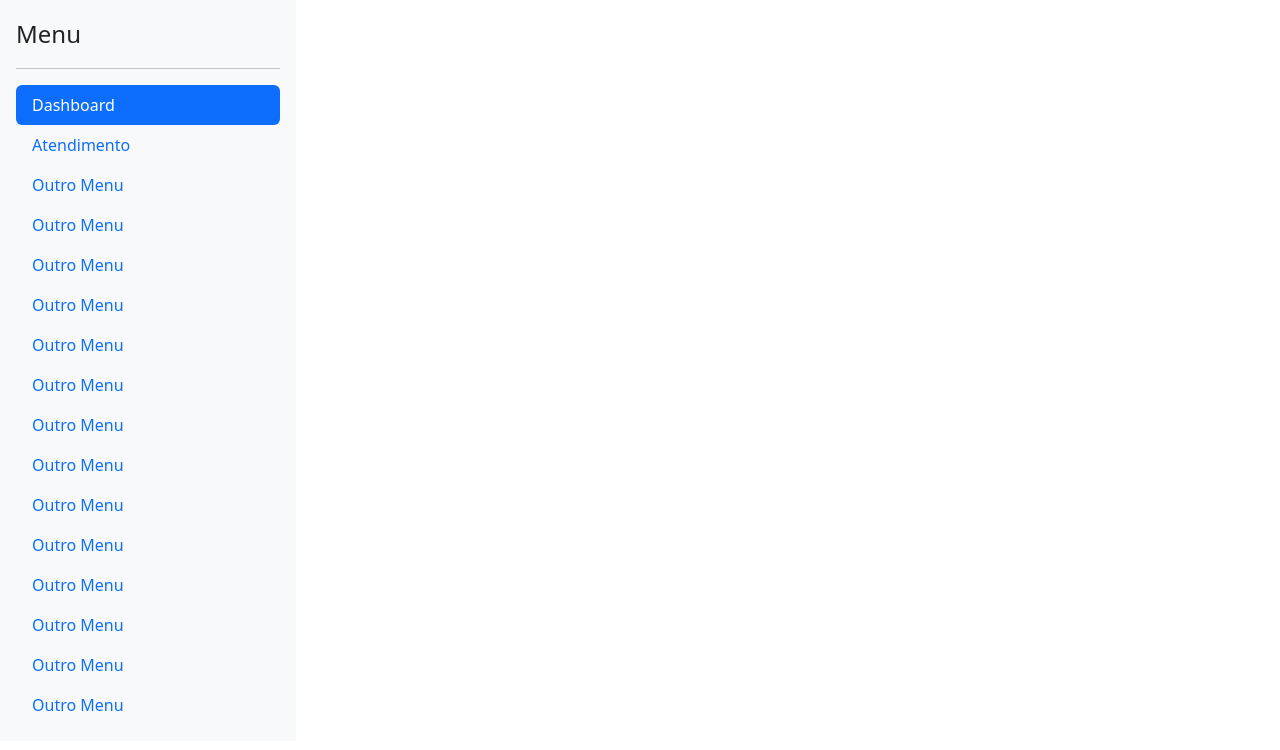
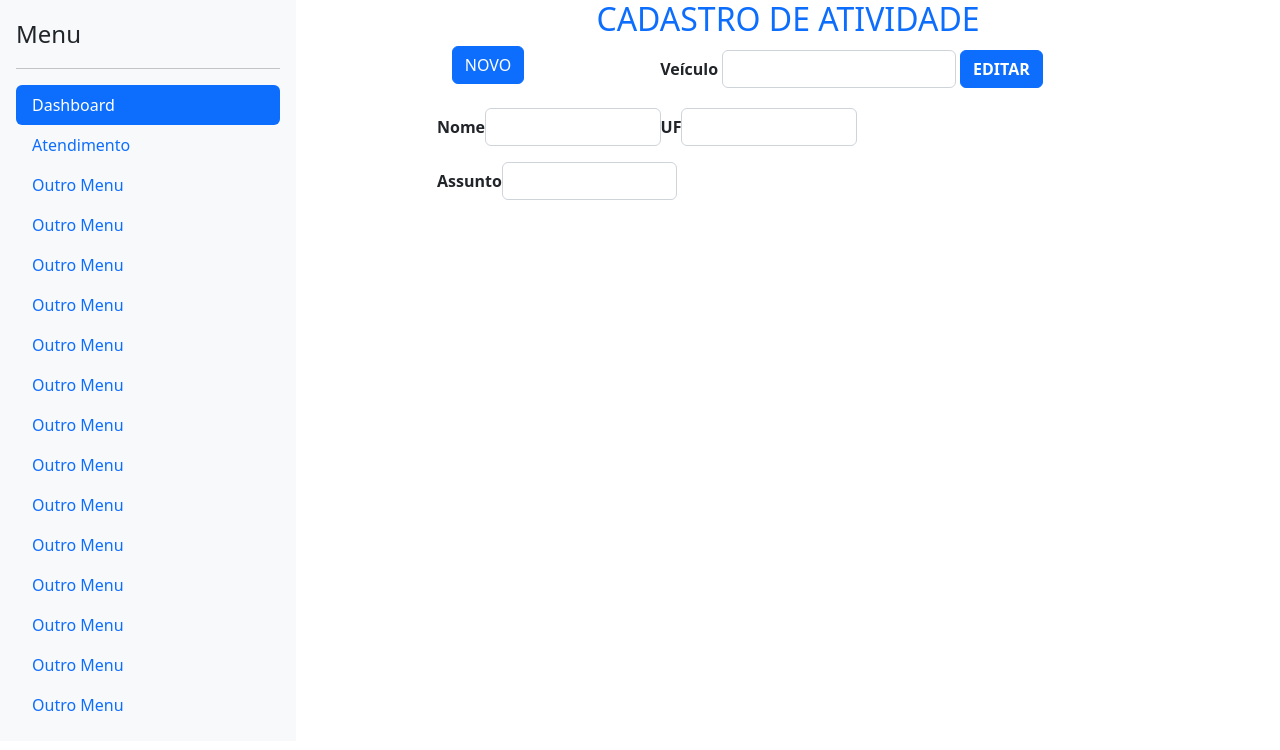
Before and after one commit to Victor5200/mandi-fe, an Angular app: page /cadastro in a window 1280 px wide. Before the commit this address led to /. Shown: the top 750 px of the page. Built offline with nearby package versions, Linux system fonts and the light colour scheme.

Commit message:
feat: cadastro e usuario

```diff
--- a/src/app/app-routing.module.ts
+++ b/src/app/app-routing.module.ts
@@ -2,7 +2,8 @@ import { NgModule } from '@angular/core';
 import { RouterModule, Routes } from '@angular/router';
 
 const routes: Routes = [
-  { path: 'atendimento', loadChildren: () => import('./atendimento/atendimento.module').then(m => m.AtendimentoModule)}
+  { path: 'atendimento', loadChildren: () => import('./atendimento/atendimento.module').then(m => m.AtendimentoModule)},
+  { path: 'cadastro', loadChildren: () => import('./cadastro/cadastro.module').then(m => m.CadastroModule)}
 ];
 
 @NgModule({
--- /dev/null
+++ b/src/app/cadastro/usuario/usuario.component.html
@@ -0,0 +1,30 @@
+<div>
+  <h2 class="text-center text-uppercase text-primary">Cadastro de Atividade</h2>
+
+  <div class="d-flex flex-row flex-wrap justify-content-evenly ">
+    <div class="d-grid gap-2 d-md-block  ">
+      <button class="btn btn-primary" type="button">NOVO</button>
+    </div>
+
+    <div class="d-flex flex-row w-50  align-items-center mb-3">
+      <label class="fw-bolder m-1 ">Veículo</label>
+      <input type="text" class="form-control w-50"/>
+      <button class="btn btn-primary fw-bolder m-1 " type="button">EDITAR</button>
+    </div>
+
+
+
+    <div class="d-flex flex-row w-75  align-items-center mb-3">
+      <label class="fw-bolder">Nome</label>
+      <input type="text" class="form-control w-25"/>
+
+      <label class="fw-bolder"> UF</label>
+      <input type="text" class="form-control w-25"/>
+    </div>
+
+    <div class="d-flex flex-row w-75  align-items-center mb-3">
+      <label class="fw-bolder">Assunto</label>
+      <input type="text" class="form-control w-25"/>
+    </div>
+  </div>
+</div>
--- /dev/null
+++ b/src/app/cadastro/usuario/usuario.component.ts
@@ -0,0 +1,15 @@
+import { Component, OnInit } from '@angular/core';
+
+@Component({
+  selector: 'app-usuario',
+  templateUrl: './usuario.component.html',
+  styleUrls: ['./usuario.component.scss']
+})
+export class UsuarioComponent implements OnInit {
+
+  constructor() { }
+
+  ngOnInit(): void {
+  }
+
+}
```
Also changed, not shown: src/app/cadastro/cadastro-routing.module.ts (added, +13 -0 lines), src/app/cadastro/cadastro.module.ts (added, +17 -0 lines), src/app/cadastro/usuario/usuario.component.scss (added), 1 other file (tests, documents, lock files or other folders).
